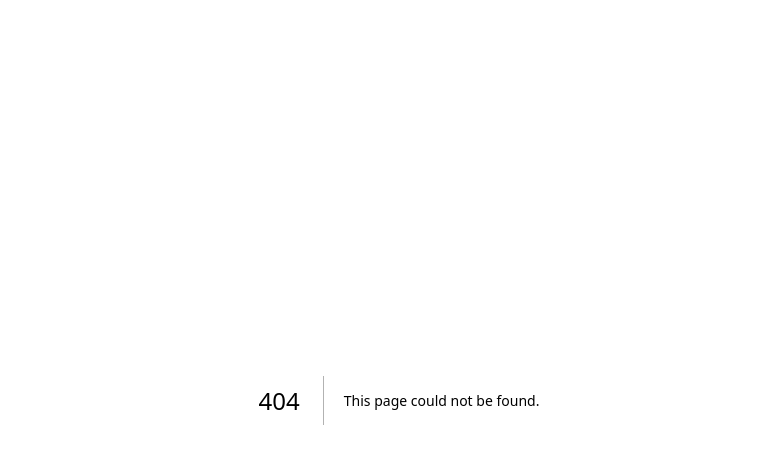
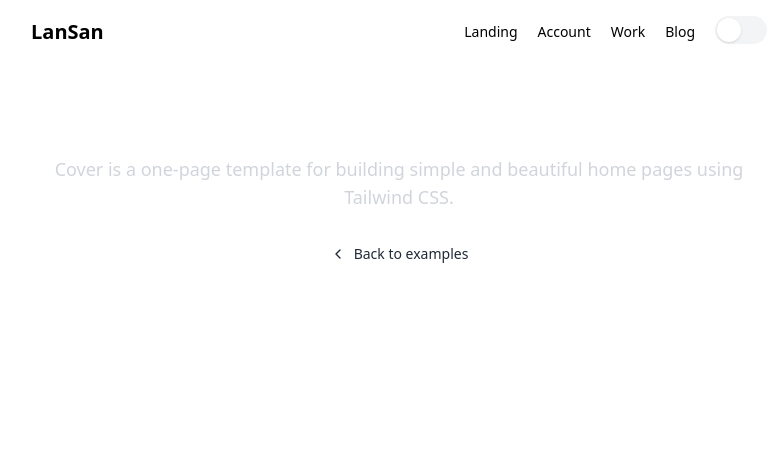
Before and after one commit to IOUKI/my-github-pages, a Next.js app: page /profile in a window 1280 px wide. Before the commit this address had no page. Shown: the top 464 px of the page, without its empty margins (241-1015 px from the left). Built offline with nearby package versions, Linux system fonts and the light colour scheme.

Commit message:
feat: setup profile layout and home page

```diff
--- /dev/null
+++ b/app/profile/layout.tsx
@@ -0,0 +1,44 @@
+import React from "react"
+import PrelineScript from "@/components/PrelineScript"
+import ThemeSwitcher from "@/components/ThemeSwitcher"
+
+export default function ProfileLayout({ children }: { children: React.ReactNode }) {
+  return (
+    <>
+      <div className="max-w-[50rem] flex flex-col mx-auto size-full">
+        <header className="mb-auto flex flex-wrap sm:justify-start sm:flex-nowrap z-50 w-full text-sm py-4">
+          <nav className="w-full px-4 sm:flex sm:items-center sm:justify-between sm:px-6 lg:px-8">
+            <div className="flex items-center justify-between">
+              <a className="flex-none text-xl font-semibold focus:outline-none focus:opacity-80" href="#" aria-label="Brand">LanSan</a>
+              <div className="sm:hidden">
+                <button type="button" className="hs-collapse-toggle relative size-9 flex justify-center items-center border border-white/10 font-medium text-sm text-gray-200 rounded-lg hover:bg-white/10 focus:outline-none focus:bg-white/10" id="hs-navbar-cover-page-collapse" aria-expanded="false" aria-controls="hs-navbar-cover-page" aria-label="Toggle navigation" data-hs-collapse="#hs-navbar-cover-page">
+                  <svg className="hs-collapse-open:hidden shrink-0 size-4" xmlns="http://www.w3.org/2000/svg" width="24" height="24" viewBox="0 0 24 24" fill="none" stroke="currentColor" strokeWidth="2" strokeLinecap="round" strokeLinejoin="round"><line x1="3" x2="21" y1="6" y2="6" /><line x1="3" x2="21" y1="12" y2="12" /><line x1="3" x2="21" y1="18" y2="18" /></svg>
+                  <svg className="hs-collapse-open:block hidden shrink-0 size-4" xmlns="http://www.w3.org/2000/svg" width="24" height="24" viewBox="0 0 24 24" fill="none" stroke="currentColor" strokeWidth="2" strokeLinecap="round" strokeLinejoin="round"><path d="M18 6 6 18" /><path d="m6 6 12 12" /></svg>
+                  <span className="sr-only">Toggle navigation</span>
+                </button>
+              </div>
+            </div>
+            <div id="hs-navbar-cover-page" className="hs-collapse hidden overflow-hidden transition-all duration-300 basis-full grow sm:block" aria-labelledby="hs-navbar-cover-page-collapse">
+              <div className="flex flex-col gap-5 mt-5 sm:flex-row sm:items-center sm:justify-end sm:mt-0 sm:ps-5">
+                <a className="font-medium focus:outline-none hover:underline" href="#" aria-current="page">Landing</a>
+                <a className="font-medium focus:outline-none hover:underline" href="#">Account</a>
+                <a className="font-medium focus:outline-none hover:underline" href="#">Work</a>
+                <a className="font-medium focus:outline-none hover:underline" href="#">Blog</a>
+                <div><ThemeSwitcher /></div>
+              </div>
+            </div>
+          </nav>
+        </header>
+        <main>
+          {children}
+        </main>
+        <footer className="mt-auto text-center py-5">
+          <div className="max-w-7xl mx-auto px-4 sm:px-6 lg:px-8">
+            <p className="text-sm text-white/70">Cover template for <a className="text-white decoration-2 underline underline-offset-2 font-medium hover:text-gray-200 hover:decoration-white/70 focus:outline-none focus:text-gray-200 focus:decoration-white/70" href="../index.html">Preline</a></p>
+          </div>
+        </footer>
+      </div>
+      <PrelineScript />
+    </>
+  )
+}
--- /dev/null
+++ b/app/profile/page.tsx
@@ -0,0 +1,21 @@
+import React from 'react'
+import ThemeSwitcher from '@/components/ThemeSwitcher'
+
+const ProfileHomePage = () => {
+  return (
+    <>
+      <div className="text-center py-10 px-4 sm:px-6 lg:px-8">
+        <h1 className="block text-2xl font-bold text-white sm:text-4xl">Cover Page</h1>
+        <p className="mt-3 text-lg text-gray-300">Cover is a one-page template for building simple and beautiful home pages using Tailwind CSS.</p>
+        <div className="mt-5 flex flex-col justify-center items-center gap-2 sm:flex-row sm:gap-3">
+          <a className="w-full sm:w-auto py-3 px-4 inline-flex justify-center items-center gap-x-2 text-sm font-medium rounded-lg border border-transparent bg-white text-gray-800 hover:bg-gray-200 focus:outline-none focus:bg-gray-200 disabled:opacity-50 disabled:pointer-events-none" target="parent" href="../examples.html">
+            <svg className="shrink-0 size-4" xmlns="http://www.w3.org/2000/svg" width="24" height="24" viewBox="0 0 24 24" fill="none" stroke="currentColor" strokeWidth="2" strokeLinecap="round" strokeLinejoin="round"><path d="m15 18-6-6 6-6" /></svg>
+            Back to examples
+          </a>
+        </div>
+      </div>
+    </>
+  )
+}
+
+export default ProfileHomePage
```
